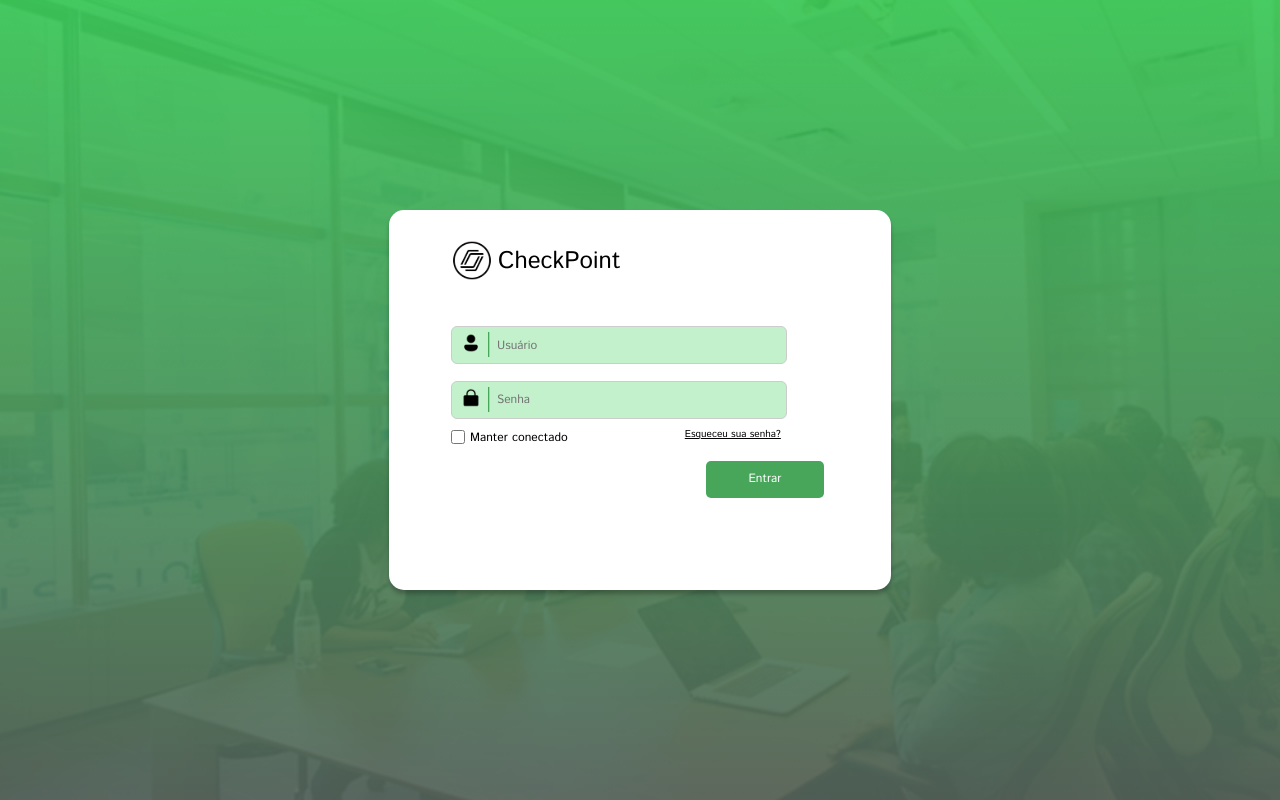
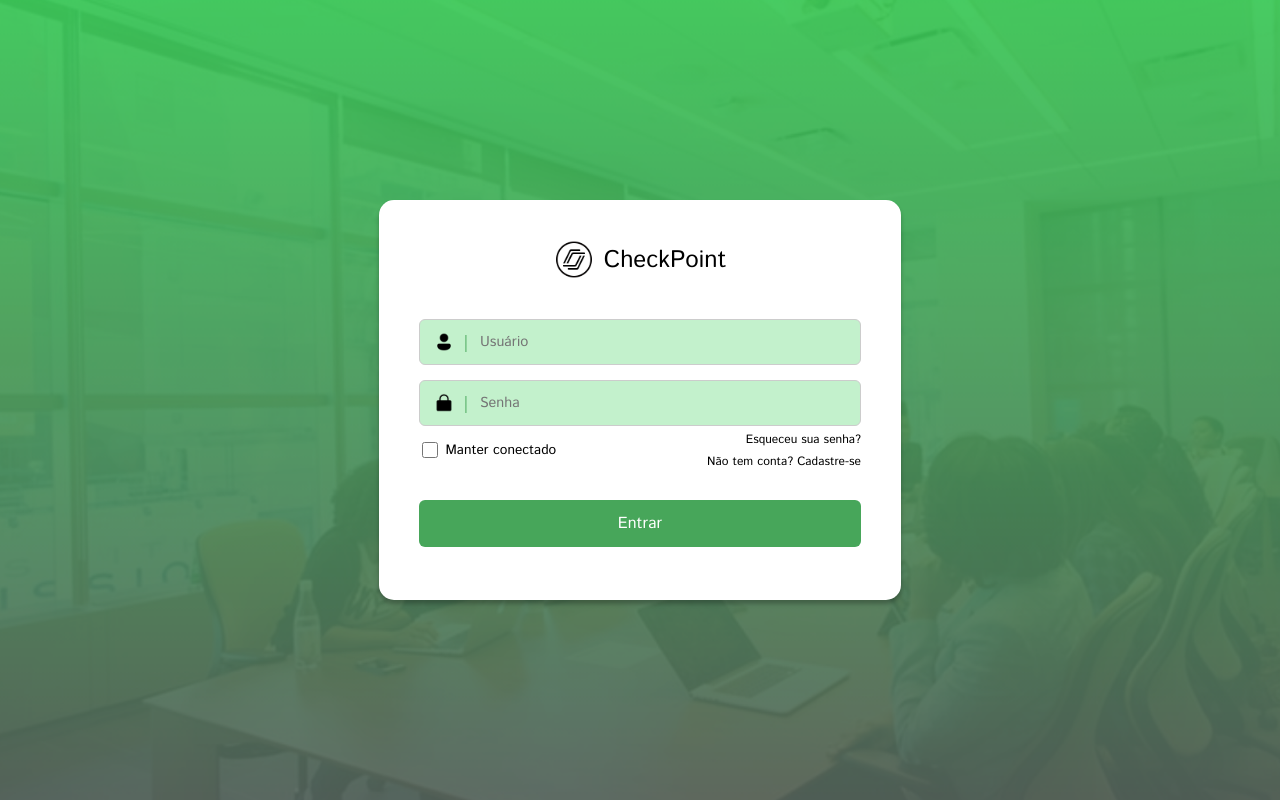
Before and after one commit to josefernandob/CheckPoint, a React (Vite) app: page / in a window 1280 px wide. Built offline with nearby package versions, Linux system fonts and the light colour scheme.

Commit message:
deploy 1.9

```diff
--- a/src/App.jsx
+++ b/src/App.jsx
@@ -3,6 +3,7 @@ import styles from './App.module.css';
 import { Login } from './pages/Login/Login';
 import InitialPage from './pages/Login/InitialPage';
 import PointRegister from './pages/Login/PointRegister';
+import  Cadastro from './pages/Login/Cadastro'; // Importe o componente Cadastro
 
 function App() {
   return (
@@ -12,6 +13,7 @@ function App() {
           <Route path="/" element={<Login />} />
           <Route path="/initial" element={<InitialPage />} />
           <Route path="/registrar" element={<PointRegister />} />
+          <Route path="/Cadastro" element={<Cadastro />} /> {/* Nova rota */}
         </Routes>
       </Router>
     </div>
--- /dev/null
+++ b/src/index.css
@@ -0,0 +1,11 @@
+/* Reset mínimo global */
+html, body {
+  margin: 0;
+  padding: 0;
+  box-sizing: border-box;
+}
+
+/* Evita heranças indesejadas de estilo */
+*, *::before, *::after {
+  box-sizing: inherit;
+}
--- /dev/null
+++ b/src/pages/Login/Cadastro.jsx
@@ -0,0 +1,44 @@
+import React from 'react';
+import styles from './Cadastro.module.css'; // Import corrigido
+
+export default function Cadastro() {
+  return (
+    <div className={styles.pageWrapper}>
+      <form className={styles.cadastroBox}>
+        <div className={styles.Header}>
+          <img src="icon1.png" alt="Logo" />
+          <h2>CheckPoint</h2>
+        </div>
+
+        <div className={styles.Title}>
+          <h2>Faça seu cadastro</h2>
+          <p>Insira as informações necessárias para seu cadastro</p>
+        </div>
+
+        <div className={styles.Inputs}>
+          <div className={styles.InputGroup}>
+            <img src="https://lucide.dev/icons/user.svg" alt="Usuário" />
+            <input type="text" placeholder="Nome completo" required />
+          </div>
+
+          <div className={styles.InputGroup}>
+            <img src="https://lucide.dev/icons/mail.svg" alt="Email" />
+            <input type="email" placeholder="Email" required />
+          </div>
+
+          <div className={styles.InputGroup}>
+            <img src="https://lucide.dev/icons/lock.svg" alt="Senha" />
+            <input type="password" placeholder="Senha" required />
+          </div>
+
+          <div className={styles.InputGroup}>
+            <img src="https://lucide.dev/icons/lock.svg" alt="Confirme a senha" />
+            <input type="password" placeholder="Repita sua senha" required />
+          </div>
+        </div>
+
+        <button type="submit" className={styles.button}>Cadastrar</button>
+      </form>
+    </div>
+  );
+}
--- /dev/null
+++ b/src/pages/Login/Cadastro.module.css
@@ -0,0 +1,120 @@
+:root {
+  --branquinho: #ffffff;
+  --verde-01: #38CF56;
+  --verde-02: #2db149;
+  --allblack: #000000;
+}
+
+.pageWrapper :global(*) {
+  box-sizing: border-box;
+  margin: 0;
+  padding: 0;
+  font-family: 'Arial', sans-serif;
+}
+
+.pageWrapper {
+  background: url('./PlanoFundo.png') no-repeat center center fixed;
+  background-size: cover;
+  display: flex;
+  justify-content: center;
+  align-items: center;
+  min-height: 100vh;
+}
+
+.cadastroBox {
+  background-color: var(--branquinho);
+  padding: 30px;
+  border-radius: 15px;
+  box-shadow: 0px 4px 4px rgba(0, 0, 0, 0.25);
+  width: 442px;
+  display: flex;
+  flex-direction: column;
+  gap: 15px;
+}
+
+.Header {
+  display: flex;
+  align-items: center;
+  gap: 8px;
+  margin-bottom: 10px;
+}
+
+.Header img {
+  width: 24px;
+  height: 24px;
+}
+
+.Header h2 {
+  font-size: 1.5rem;
+  color: var(--allblack);
+}
+
+.Title {
+  text-align: left;
+  margin-bottom: 15px;
+}
+
+.Title h2 {
+  font-size: 1.2rem;
+  color: var(--allblack);
+  margin-bottom: 5px;
+}
+
+.Title p {
+  font-size: 0.75rem;
+  color: var(--allblack);
+  opacity: 0.8;
+}
+
+.Inputs {
+  width: 100%;
+  display: flex;
+  flex-direction: column;
+  gap: 15px;
+}
+
+.InputGroup {
+  position: relative;
+}
+
+.InputGroup input {
+  width: 100%;
+  padding: 10px 10px 10px 42px;
+  border: 1px solid #ccc;
+  border-radius: 6px;
+  font-size: 0.75rem;
+  background-color: rgba(56, 207, 86, 0.3);
+  color: var(--allblack);
+  height: 36px;
+}
+
+.InputGroup input::placeholder {
+  color: rgba(0, 0, 0, 0.35);
+}
+
+.InputGroup img {
+  position: absolute;
+  left: 10px;
+  top: 50%;
+  transform: translateY(-50%);
+  width: 20px;
+  height: 20px;
+  pointer-events: none;
+}
+
+button {
+  padding: 12px;
+  background-color: var(--verde-01);
+  color: white;
+  border: none;
+  border-radius: 6px;
+  font-size: 0.75rem;
+  cursor: pointer;
+  width: 100%;
+  margin-top: 10px;
+  transition: background-color 0.3s;
+}
+
+button:hover {
+  background-color: var(--verde-02);
+}
--- a/src/pages/Login/Login.jsx
+++ b/src/pages/Login/Login.jsx
@@ -1,39 +1,58 @@
 import styles from './Login.module.css';
 import { useNavigate } from 'react-router-dom';
+import { useState } from 'react';
+import { Link } from 'react-router-dom';
 
 export function Login() {
     const navigate = useNavigate();
+    const [username, setUsername] = useState('');
+    const [password, setPassword] = useState('');
 
     const handleLogin = (event) => {
         event.preventDefault();
-        console.log('Form enviado!');
-
-
-        navigate('/initial'); //
+        if (username && password) {
+            console.log('Login válido!');
+            navigate('/initial');
+        } else {
+            alert('Preencha todos os campos!');
+        }
     };
 
     return (
         <form className={styles.loginBox} onSubmit={handleLogin}>
             <div className={styles.Header}>
-                <img src="/src/assets/Nearpod.svg" />
+                <img src="/src/assets/Nearpod.svg" alt="Logo Nearpod" />
                 <h2>CheckPoint</h2>
             </div>
 
             <div className={styles.Inputs}>
                 <div className={styles.User}>
-                    <img src="/src/assets/User.svg" />
+                    <img src="/src/assets/User.svg" alt="Ícone de usuário" />
                     <p> | </p>
-                    <input type="text" placeholder="Usuário" />
+                    <input
+                        type="text"
+                        placeholder="Usuário"
+                        value={username}
+                        onChange={(e) => setUsername(e.target.value)}
+                    />
                 </div>
 
                 <div className={styles.Senha}>
-                    <img src="/src/assets/Lock.svg" />
+                    <img src="/src/assets/Lock.svg" alt="Ícone de senha" />
                     <p> | </p>
-                    <input type="password" placeholder="Senha" />
+                    <input
+                        type="password"
+                        placeholder="Senha"
+                        value={password}
+                        onChange={(e) => setPassword(e.target.value)}
+                    />
                 </div>
             </div>
 
-            <a href="#" className={styles.linkSenha}>Esqueceu sua senha?</a>
+            <div className={styles.linksContainer}>
+                <a href="#" className={styles.linkSenha}>Esqueceu sua senha?</a>
+              <Link to="/Cadastro" className={styles.cadas}>Não tem conta? Cadastre-se</Link>
+            </div>
 
             <label className={styles.checkboxArea}>
                 <input type="checkbox" />
--- a/src/pages/Login/Login.module.css
+++ b/src/pages/Login/Login.module.css
@@ -1,90 +1,47 @@
 .loginBox {
   background-color: var(--branquinho);
-  padding: 30px;
+  padding: 40px;
   border-radius: 15px;
   box-shadow: 0px 4px 4px 0px rgba(0, 0, 0, 0.25);
-  width: 442px;
+  width: 100%;
+  max-width: 442px ;
   min-height: 320px;
-
   display: flex;
   flex-direction: column;
-  gap: 15px;
+  gap: 20px;
   align-items: center;
-
-
   position: absolute;
   top: 50%;
   left: 50%;
   transform: translate(-50%, -50%);
 }
 
+.Header {
+  display: flex;
+  gap: 10px;
+  align-items: center;
+  margin-bottom: 20px;
+}
+
+.Header img {
+  width: 40px;
+  height: auto;
+}
+
+.Header h2 {
+  font-family: 'Istok Web', sans-serif;
+  font-size: 1.5rem;
+  font-weight: 400;
+  color: var(--allblack);
+  margin: 0;
+}
+
 .Inputs {
-  margin-right: 50px ;
+  width: 100%;
   display: flex;
   flex-direction: column;
-  box-sizing: border-box;
+  gap: 15px;
 
-}
-
-.Inputs input {
-   padding: 8px 12px 8px 45px;
-  border: 1px solid #ccc;
-  margin-bottom: 5%;
-  border-radius: 6px;
-  font-size: 0.75rem;
-  width: 17.4375rem;
-  height: 16px;
-  background-color: #38CF564D;
-  color: rgba(0, 0, 0, 0.35);
-  font-family: 'Istok Web', sans-serif;
-}
-
-.loginBox button {
-  padding: 12px;
-  background-color: var(--verde-01);
-  color: white;
-  border: none;
-  border-radius: 6px;
-  font-size: 1rem;
-  cursor: pointer;
-  transition: background-color 0.3s;
-}
-
-.loginBox h2 {
-
-  text-align: center;
-  font-size: 1.5rem;
-  font-weight: 400;
-  font-family: 'Istok Web', sans-serif;
-  margin-top: 36px;
-  line-height: 100%;
-  letter-spacing: 0%;
-  color: var(--allblack);
-
-}
-
-.loginBox button {
-  font-family: 'Istok Web', sans-serif;
-  font-size: 0.75rem;
-  font-weight: 400;
-  line-height: 100%;
-  color: var(--branquinho);
-  border-radius: 5px;
-  width: 7.35rem;
-  height: 2.325rem;
-  margin-right:-250px;
-
-}
-
-.linkSenha {
-  font-family: 'Istok Web', sans-serif;
-  font-weight: 400;
-  font-size: 0.625rem;
-  line-height: 100%;
-  color: var(--allblack);
-  margin-left: 42%;
-  margin-top: -5%;
-  cursor: pointer;
 }
 
 .User,
@@ -92,83 +49,99 @@
   display: flex;
   align-items: center;
   position: relative;
-
-
+  width: 100%;
 }
 
 .User img,
 .Senha img {
   position: absolute;
-  margin-left: 10px;
-  transform: translateY(-50%);
+  left: 15px;
   width: 20px;
   height: 20px;
-  pointer-events: none;
-}
-
-.User input,
-.Senha input {
-  padding: 10px 10px 10px 45px
 }
 
 .User p,
 .Senha p {
   position: absolute;
-  left: 35px;
-  top: 50%;
-  transform: translateY(-85%);
-  margin: 0px;
+  left: 45px;
   color: var(--verde-01);
-  font-size: 26.5px;
-  pointer-events: none;
+  font-size: 1.2rem;
+  margin: 0;
 }
 
-.Header {
-   display: flex;
+.User input,
+.Senha input {
+  width: 100%;
+  padding: 12px 12px 12px 60px;
+  border: 1px solid #ccc;
+  border-radius: 6px;
+  font-size: 0.9rem;
+  background-color: rgba(56, 207, 86, 0.3);
+  color: rgba(0, 0, 0, 0.7);
+  font-family: 'Istok Web', sans-serif;
+}
+
+.linksContainer {
+  width: 100%;
+  display: flex;
+  flex-direction: column;
+  align-items: flex-end;
   gap: 5px;
-  align-items: center;
-  margin-bottom: 30px;
+  margin-top: -15px;
+}
 
+.linkSenha,
+.cadas {
+  font-family: 'Istok Web', sans-serif;
+  font-size: 0.75rem;
+  color: var(--allblack);
+  text-decoration: none;
+}
+
+.linkSenha:hover,
+.cadas:hover {
+  text-decoration: underline;
 }
 
 .checkboxArea {
-
+  width: 100%;
   display: flex;
   align-items: center;
+  gap: 8px;
   font-family: 'Istok Web', sans-serif;
-  font-size: 0.75rem;
+  font-size: 0.85rem;
   color: var(--allblack);
-  align-self: flex-start;
-  margin-top: -25px;
-  margin-left: 32px;
-  cursor: pointer;
-  gap: 5px;
-  appearance: none;
+  margin-left: 5px;
+    margin-top: -50px;
 }
 
 .checkboxArea input {
-  border: 0.5px solid rgba(0, 0, 0, 0.46);
-  width: 14px;
-  height: 14px;
+  width: 16px;
+  height: 16px;
+  accent-color: var(--verde-01);
   cursor: pointer;
-  accent-color: var(--verde-01);
 }
 
-.Header img {
-
-  pointer-events: none;
-  user-select: none;
+.loginBox button {
+  padding: 12px 24px;
+  background-color: var(--verde-01);
+  color: var(--branquinho);
+  border: none;
+  border-radius: 6px;
+  font-family: 'Istok Web', sans-serif;
+  font-size: 1rem;
+  cursor: pointer;
+  margin-top: 20px;
+  transition: background-color 0.3s;
 }
 
-.Header h2 {
-  pointer-events: none;
-  user-select: none;
-  margin: 0;
-
+.loginBox button:hover {
+  background-color: #2fa84e;
 }
 
-.Header,
-.Inputs {
-  align-self: flex-start;
-  margin-left: 32px;
+@media (max-width: 480px) {
+  .loginBox {
+    padding: 30px 20px;
+    width: 90%;
+  }
 }
```
